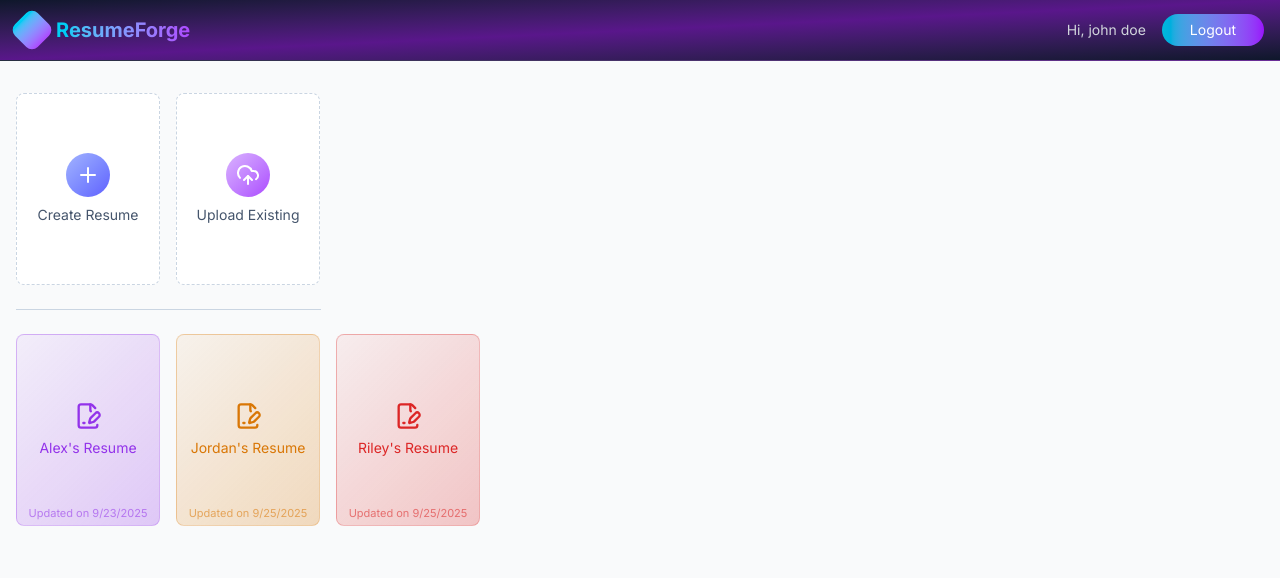
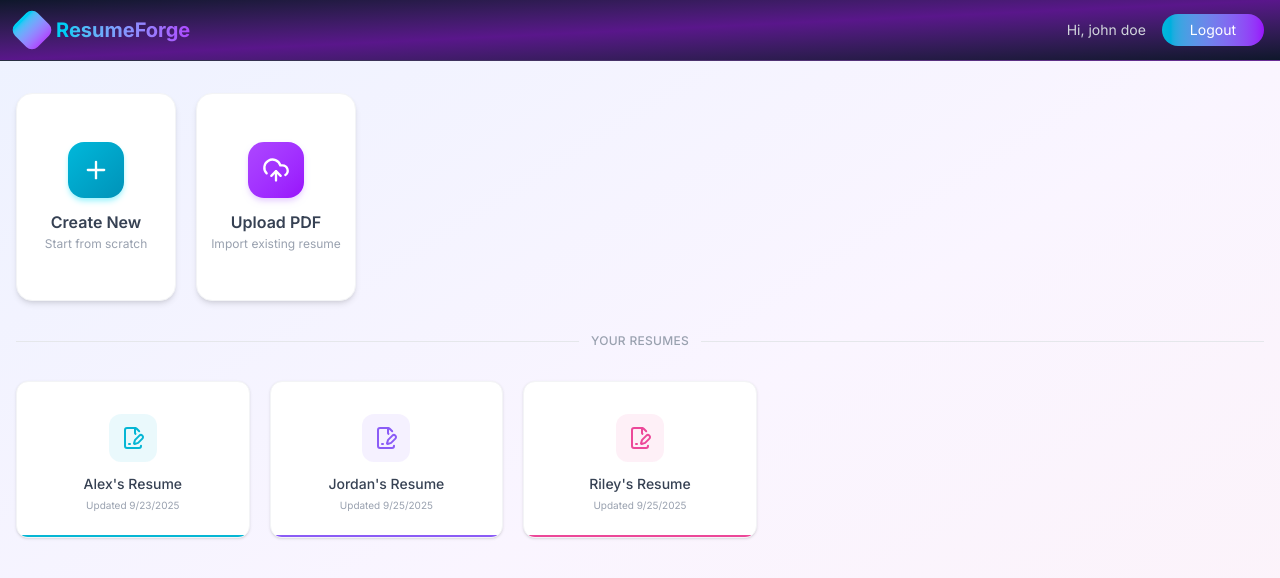
Before and after one commit to adil-aad/propel-resume-builder, a React (Vite) app in the folder client/: page /app in a window 1280 px wide. Shown: the top 578 px of the page. Built offline with nearby package versions, Linux system fonts and the light colour scheme.

Commit message:
Enhance Dashboard styling and layout for improved user experience

```diff
--- a/client/src/pages/DashboardPage.jsx
+++ b/client/src/pages/DashboardPage.jsx
@@ -4,7 +4,7 @@ import { dummyResumeData } from '../assets/assets'
 
 const Dashboard = () => {
 
-  const colors = ['#9333ea', '#d97706', '#dc2626', '#0284c7', '#16a34a']
+  const colors = ['#06b6d4', '#8b5cf6', '#ec4899', '#f59e0b', '#10b981']
 
   const [allResumes, setAllResumes] = useState([])
 
@@ -15,59 +15,80 @@ const Dashboard = () => {
   useEffect(()=>{
     loadAllResumes()
   }, [])
+
   return (
-    <div>
+    <div className="bg-gradient-to-br from-indigo-50 via-purple-50 to-pink-50 min-h-screen">
       <div className='max-w-7xl mx-auto px-4 py-8'>
-        <p className='text-2xl font-medium mb-6 bg-gradient-to-r from-slate-600
-        to-slate-700 bg-clip-text text-transparent sm:hidden'>Welcome, John Doe</p>
+        <p className='text-2xl font-semibold mb-6 bg-gradient-to-r from-slate-700 to-slate-900 bg-clip-text text-transparent sm:hidden'>
+          Welcome back, John Doe 👋
+        </p>
 
-        <div className='flex gap-4'>
-          <button className='w-full bg-white sm:max-w-36 h-48 flex flex-col items-center justify-center
-          rounded-lg gap-2 text-slate-600 border border-dashed border-slate-300 group hover:border-indigo-500
-          hover:shadow-lg transition-all duration-300 cursor-pointer'>
-            <PlusIcon className='size-11 transition-all duration-300 p-2.5 bg-gradient-to-br
-            from-indigo-300 to-indigo-500 text-white rounded-full'/>
-            <p className='text-sm group-hover:text-indigo-600 transition-all duration-300'>Create Resume</p>
+        <div className='flex gap-5'>
+          <button className='w-full bg-white sm:max-w-40 h-52 flex flex-col items-center justify-center rounded-2xl gap-3 shadow-md hover:shadow-xl transition-all duration-300 cursor-pointer group border border-gray-100 hover:border-cyan-200'>
+            <div className='size-14 rounded-2xl bg-gradient-to-br from-cyan-500 to-cyan-600 shadow-md shadow-cyan-200 flex items-center justify-center group-hover:scale-110 transition-all duration-300'>
+              <PlusIcon className='size-7 text-white'/>
+            </div>
+            <div className='text-center'>
+              <p className='font-semibold text-gray-700 group-hover:text-cyan-600 transition-colors'>Create New</p>
+              <p className='text-xs text-gray-400 mt-0.5'>Start from scratch</p>
+            </div>
           </button>
-          <button className='w-full bg-white sm:max-w-36 h-48 flex flex-col items-center justify-center
-          rounded-lg gap-2 text-slate-600 border border-dashed border-slate-300 group hover:border-purple-500
-          hover:shadow-lg transition-all duration-300 cursor-pointer'>
-            <UploadCloudIcon className='size-11 transition-all duration-300 p-2.5 bg-gradient-to-br
-            from-purple-300 to-purple-500 text-white rounded-full'/>
-            <p className='text-sm group-hover:text-purple-600 transition-all duration-300'>Upload Existing</p>
+
+          <button className='w-full bg-white sm:max-w-40 h-52 flex flex-col items-center justify-center rounded-2xl gap-3 shadow-md hover:shadow-xl transition-all duration-300 cursor-pointer group border border-gray-100 hover:border-purple-200'>
+            <div className='size-14 rounded-2xl bg-gradient-to-br from-purple-500 to-purple-600 shadow-md shadow-purple-200 flex items-center justify-center group-hover:scale-110 transition-all duration-300'>
+              <UploadCloudIcon className='size-7 text-white'/>
+            </div>
+            <div className='text-center'>
+              <p className='font-semibold text-gray-700 group-hover:text-purple-600 transition-colors'>Upload PDF</p>
+              <p className='text-xs text-gray-400 mt-0.5'>Import existing resume</p>
+            </div>
           </button>
         </div>
 
-        <hr className='border-slate-300 my-6 sm:w-[305px]'/>
+        <div className='flex items-center gap-3 my-8'>
+          <hr className='flex-1 border-gray-200'/>
+          <span className='text-xs font-medium text-gray-400 uppercase tracking-wide'>Your Resumes</span>
+          <hr className='flex-1 border-gray-200'/>
+        </div>
 
-        <div className='grid grid-cols-2 sm:flex flex-wrap gap-4'>
+        <div className='grid grid-cols-2 sm:grid-cols-3 lg:grid-cols-4 xl:grid-cols-5 gap-5'>
           {allResumes.map((resume, index)=> {
             const baseColor = colors[index % colors.length]
             return (
-              <button key={index} className='relative w-full sm:max-w-36 h-48 flex flex-col items-center
-              justify-center rounded-lg gap-2 border group hover:shadow-lg transition-all duration-300 cursor-pointer'
-              style={{background: `linear-gradient(135deg, ${baseColor}10, ${baseColor}40)`, borderColor: baseColor+'40'}}>
+              <div key={index} className='relative bg-white rounded-xl shadow-sm hover:shadow-lg transition-all duration-300 group border border-gray-100 hover:border-gray-200 overflow-hidden'>
+                <button className='w-full pt-8 pb-6 flex flex-col items-center justify-center gap-3 cursor-pointer'>
+                  <div className='size-12 rounded-xl flex items-center justify-center' style={{backgroundColor: baseColor + '15'}}>
+                    <FilePenLineIcon className='size-6' style={{color: baseColor}}/>
+                  </div>
+                  <div className='text-center px-2'>
+                    <p className='font-medium text-gray-700 text-sm group-hover:text-gray-900 transition-colors'>{resume.title}</p>
+                    <p className='text-[10px] text-gray-400 mt-1'>Updated {new Date(resume.updatedAt).toLocaleDateString()}</p>
+                  </div>
+                </button>
 
-                <FilePenLineIcon className='size-7 group-hover:scale-105 transition-all' style={{color: baseColor}}/>
-                <p className='text-sm group-hover:scale-105 transition-all px-2 text-center'
-                style={{color: baseColor}}>{resume.title}</p>
-
-                <p className='absolute bottom-1 text-[11px] text-slate-400 group-hover:text-slate-500 transition-all
-                duration-300 px-2 text-center' style={{color: baseColor + '90'}}>Updated on {new Date(resume.updatedAt).toLocaleDateString()}</p>
-
-                <div className='absolute top-1 right-1 group-hover:flex items-center hidden'>
-                  <Trash className='size-7 p-1.5 hover:bg-white/50 rounded text-slate-700 transition-colors'/>
-                  <PencilIcon className='size-7 p-1.5 hover:bg-white/50 rounded text-slate-700 transition-colors'/>
+                <div className='absolute top-2 right-2 flex gap-1 opacity-0 group-hover:opacity-100 transition-all duration-200'>
+                  <button className='p-1.5 rounded-lg hover:bg-gray-100 transition-colors'>
+                    <PencilIcon className='size-3.5 text-gray-500 hover:text-cyan-600'/>
+                  </button>
+                  <button className='p-1.5 rounded-lg hover:bg-gray-100 transition-colors'>
+                    <Trash className='size-3.5 text-gray-500 hover:text-red-500'/>
+                  </button>
                 </div>
 
-              </button>
+                {/* Decorative accent line */}
+                <div className='absolute bottom-0 left-0 right-0 h-0.5' style={{backgroundColor: baseColor}}></div>
+              </div>
             )
           })}
         </div>
-
-
       </div>
 
+      <style>{`
+        @import url('https://fonts.googleapis.com/css2?family=Inter:opsz,wght@14..32,300;14..32,400;14..32,500;14..32,600;14..32,700;14..32,800&display=swap');
+        * {
+            font-family: 'Inter', sans-serif;
+        }
+      `}</style>
     </div>
   )
 }
```
